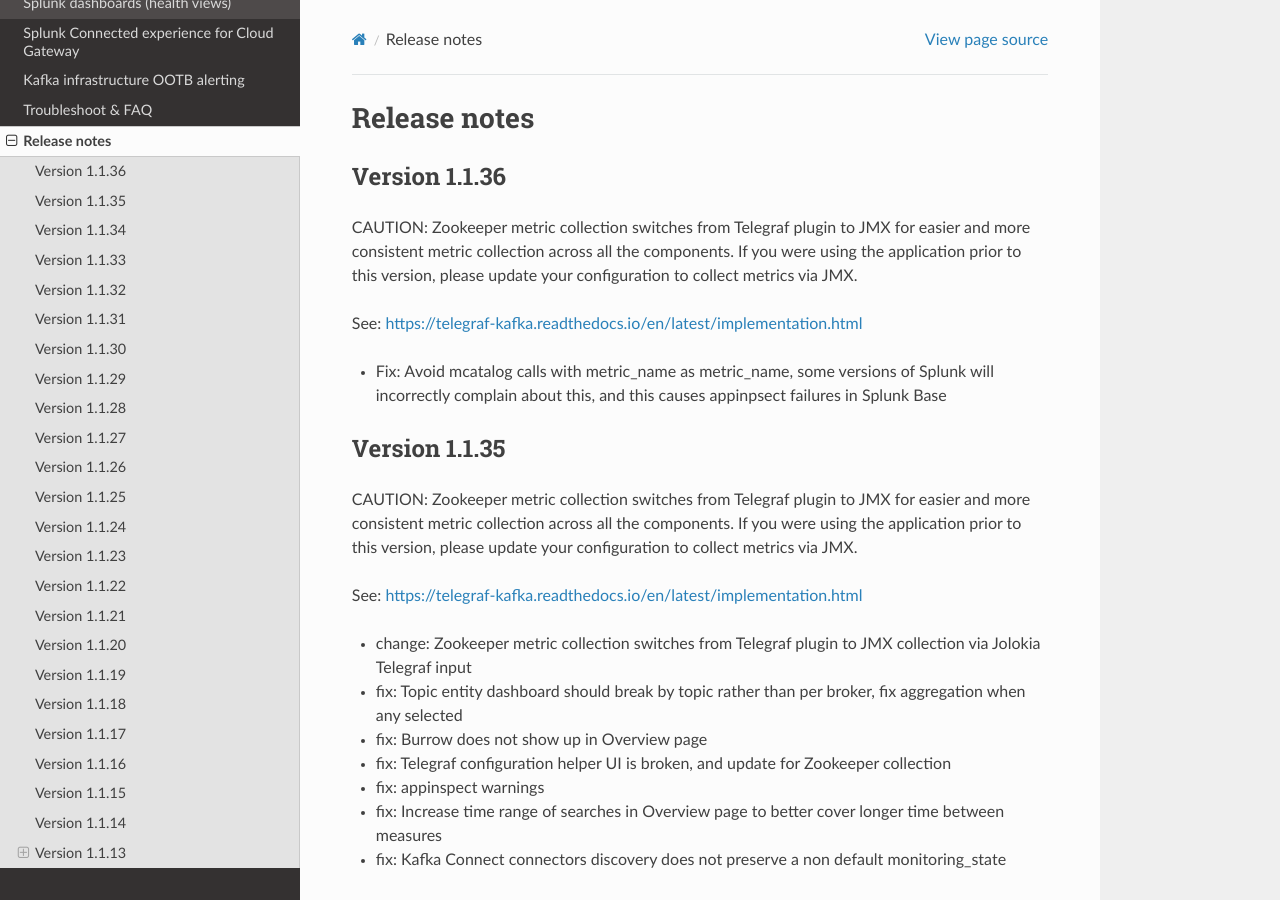
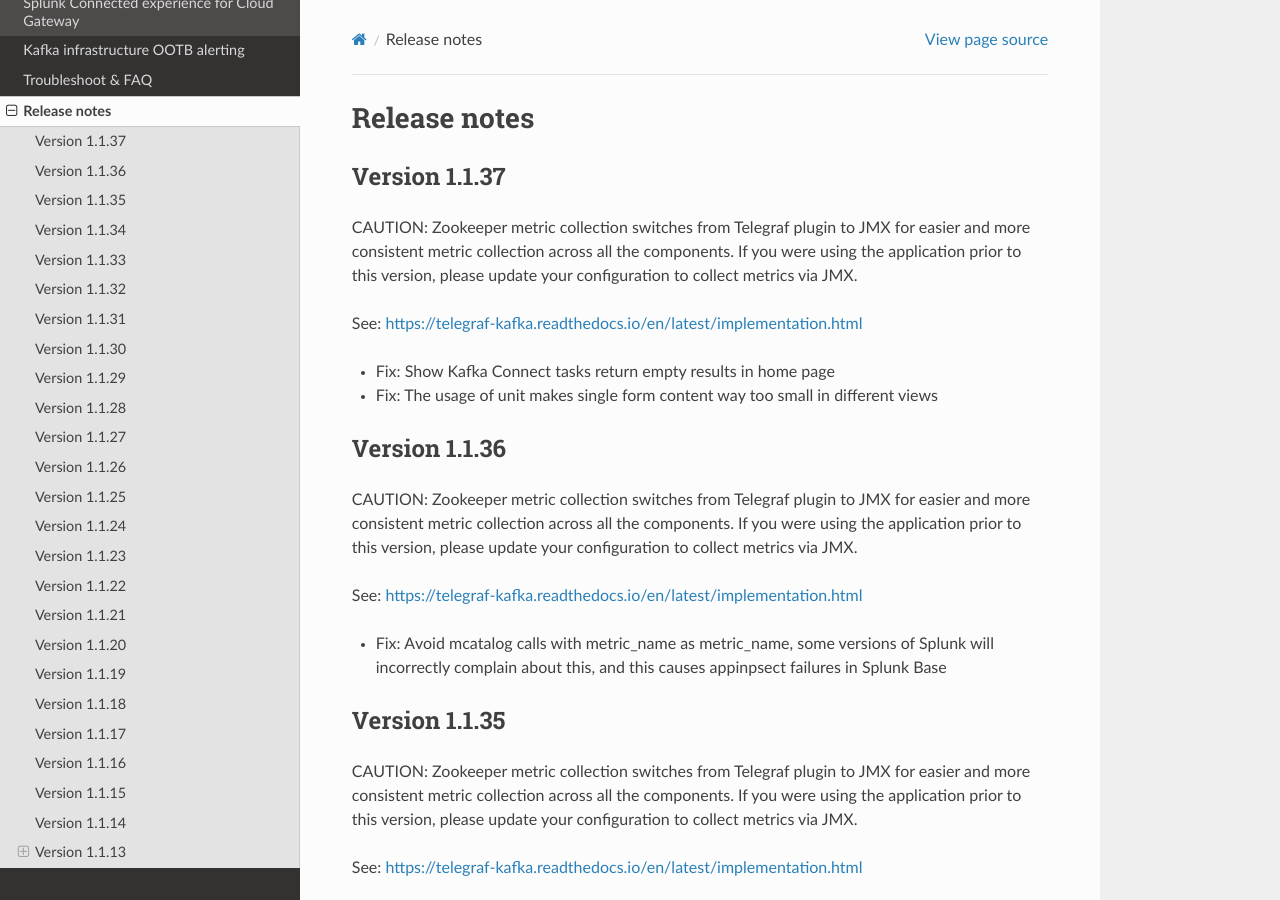
Before and after one commit to guilhemmarchand/telegraf-kafka, a Sphinx documentation site: the page built from docs/releasenotes.rst, in a window 1280 px wide and 900 px high. Built offline with Sphinx 7.4.7 and the Read the Docs theme 2.0.0, drawn with Linux system fonts in a browser that asks for light colours.

Commit message:
Version 1137 (#59)
* Version 1.1.36

- Fix: Avoid mcatalog calls with metric_name as metric_name, some versions of Splunk will incorrectly complain about this, and this causes appinpsect failures in Splunk Base

* Version 1.1.37

```diff
--- a/docs/releasenotes.rst
+++ b/docs/releasenotes.rst
@@ -1,5 +1,17 @@
 Release notes
 #############
+
+==============
+Version 1.1.37
+==============
+
+CAUTION: Zookeeper metric collection switches from Telegraf plugin to JMX for easier and more consistent metric collection across all the components.
+If you were using the application prior to this version, please update your configuration to collect metrics via JMX.
+
+See: https://telegraf-kafka.readthedocs.io/en/latest/implementation.html
+
+- Fix: Show Kafka Connect tasks return empty results in home page
+- Fix: The usage of unit makes single form content way too small in different views
 
 ==============
 Version 1.1.36
```
Also changed, not shown: 15 other files.
